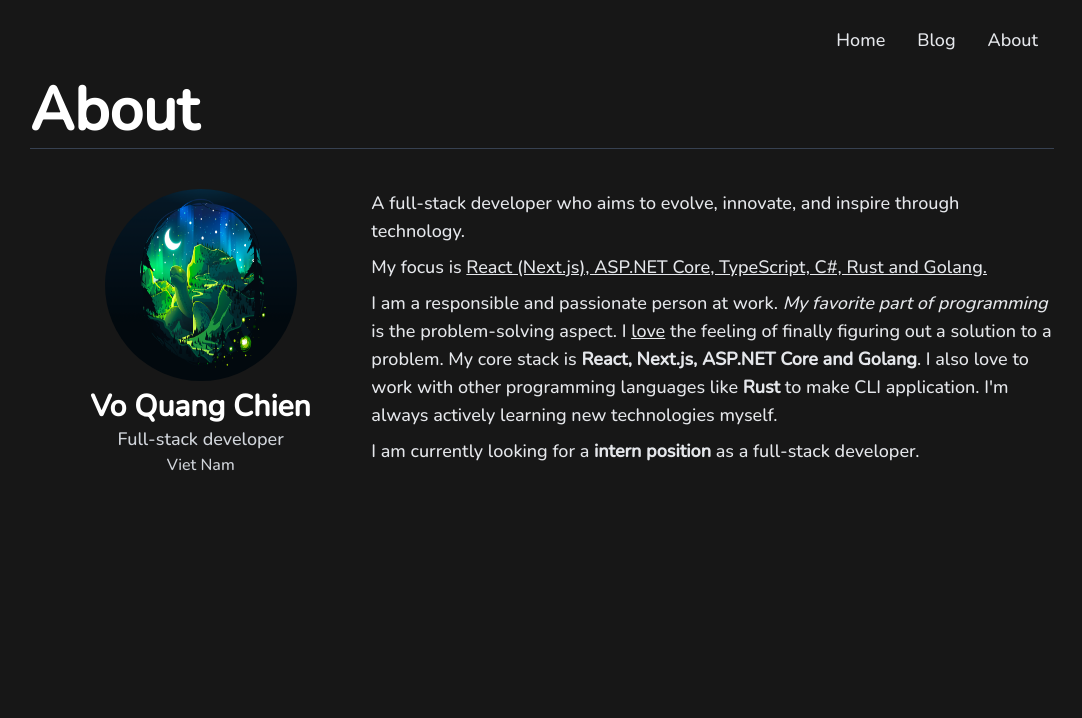
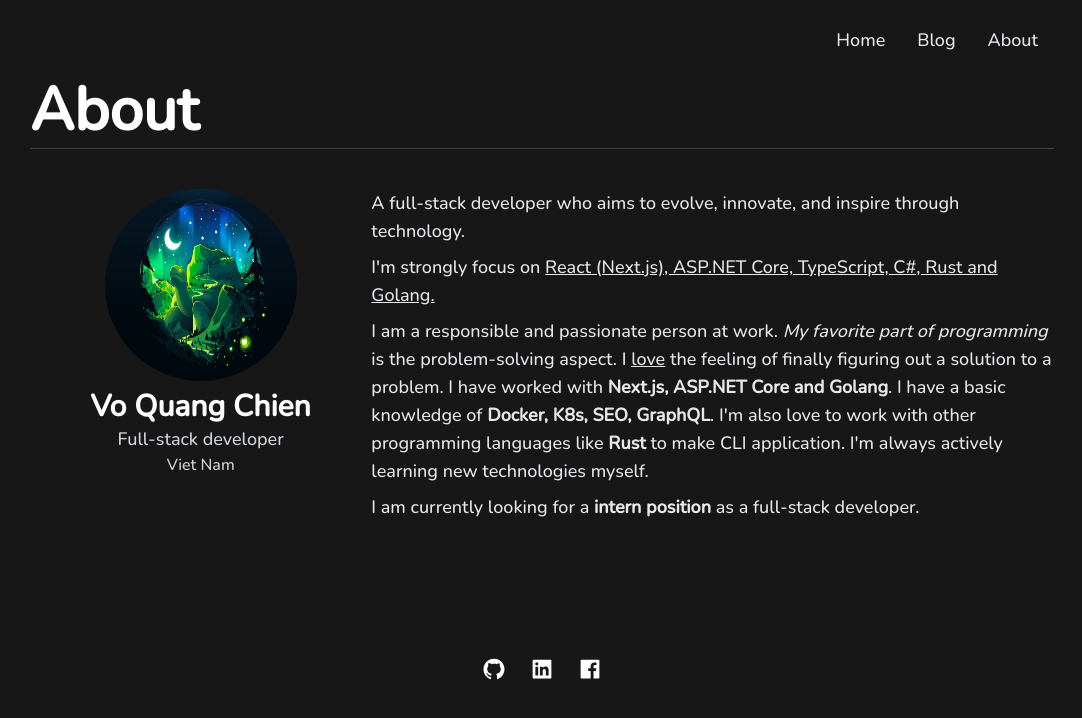
Before and after one commit to 2giosangmitom/2giosangmitom.github.io, a Next.js app: page /about in a window 1280 px wide. Shown: the top 718 px of the page, without its empty margins (98-1180 px from the left). Built offline with nearby package versions, Linux system fonts and the light colour scheme.

Commit message:
update footer

```diff
--- a/app/about/page.tsx
+++ b/app/about/page.tsx
@@ -2,6 +2,7 @@
 import React from 'react'
 import Image from 'next/image'
 import { motion } from 'framer-motion'
+import { Footer } from '@/components'
 
 export default function About() {
   React.useEffect(() => {
@@ -33,20 +34,21 @@ export default function About() {
         <div className="col-span-2 text-gray-200 sm:text-lg text-base">
           <p className="mb-2">A full-stack developer who aims to evolve, innovate, and inspire through technology.</p>
           <p className="mb-2">
-            My focus is <u>React (Next.js), ASP.NET Core, TypeScript, C#, Rust and Golang.</u>
+            I&apos;m strongly focus on <u>React (Next.js), ASP.NET Core, TypeScript, C#, Rust and Golang.</u>
           </p>
           <p className="mb-2">
             I am a responsible and passionate person at work. <i>My favorite part of programming</i> is the
-            problem-solving aspect. I <u>love</u> the feeling of finally figuring out a solution to a problem. My core
-            stack is <strong>React, Next.js, ASP.NET Core and Golang</strong>. I also love to work with other
-            programming languages like <strong>Rust</strong> to make CLI application. I&apos;m always actively learning
-            new technologies myself.
+            problem-solving aspect. I <u>love</u> the feeling of finally figuring out a solution to a problem. I have
+            worked with <strong>Next.js, ASP.NET Core and Golang</strong>. I have a basic knowledge of{' '}
+            <strong>Docker, K8s, SEO, GraphQL</strong>. I&apos;m also love to work with other programming languages like{' '}
+            <strong>Rust</strong> to make CLI application. I&apos;m always actively learning new technologies myself.
           </p>
           <p className="mb-2">
             I am currently looking for a <strong>intern position</strong> as a full-stack developer.
           </p>
         </div>
       </div>
+      <Footer />
     </motion.section>
   )
 }
--- a/app/layout.tsx
+++ b/app/layout.tsx
@@ -1,6 +1,6 @@
 import type { Metadata } from 'next'
 import { Nunito } from 'next/font/google'
-import { Footer, NavBar } from '@/components'
+import { NavBar } from '@/components'
 import './globals.css'
 
 const font = Nunito({
@@ -29,7 +29,6 @@ export default function RootLayout({ children }: { children: React.ReactNode })
       <body className={[font.className, 'bg-dark lg:px-32 md:px-16 sm:px-12 px-4'].join(' ')}>
         <NavBar />
         {children}
-        <Footer />
       </body>
     </html>
   )
--- a/components/Footer.tsx
+++ b/components/Footer.tsx
@@ -1,3 +1,22 @@
+import { socialAccounts } from '@/lib/datas'
+
 export default function Footer() {
-  return <footer></footer>
+  return (
+    <footer className="sm:pt-32 pt-10 pb-10">
+      <ul className="flex justify-center">
+        {socialAccounts.map((v) => (
+          <li key={v.name} className="mx-3">
+            <a
+              href={v.link}
+              target="_blank"
+              title={v.name}
+              className="text-white text-2xl hover:text-gray-400 duration-300"
+            >
+              {v.icon}
+            </a>
+          </li>
+        ))}
+      </ul>
+    </footer>
+  )
 }
--- a/lib/datas.ts
+++ b/lib/datas.ts
@@ -1,4 +1,6 @@
+import React from 'react'
 import { navItem, socialMedia } from './types'
+import { AiFillFacebook, AiFillGithub, AiFillLinkedin } from 'react-icons/ai'
 
 export const navItems: navItem[] = [
   { name: 'home', route: '/' },
@@ -7,6 +9,7 @@ export const navItems: navItem[] = [
 ]
 
 export const socialAccounts: socialMedia[] = [
-  { name: 'Github', link: 'https://github.com/2giosangmitom' },
-  { name: 'LinkedIn', link: 'https://www.linkedin.com/in/2giosangmitom/' }
+  { name: 'Github', link: 'https://github.com/2giosangmitom', icon: React.createElement(AiFillGithub) },
+  { name: 'LinkedIn', link: 'https://www.linkedin.com/in/2giosangmitom/', icon: React.createElement(AiFillLinkedin) },
+  { name: 'Facebook', link: 'https://www.facebook.com/2giosangmitom/', icon: React.createElement(AiFillFacebook) }
 ]
--- a/lib/types.d.ts
+++ b/lib/types.d.ts
@@ -1,3 +1,5 @@
+import { ReactNode } from 'react'
+
 export type navItem = {
   name: string
   route: string
@@ -6,4 +8,5 @@ export type navItem = {
 export type socialMedia = {
   name: string
   link: string
+  icon: JSX.Element
 }
```
